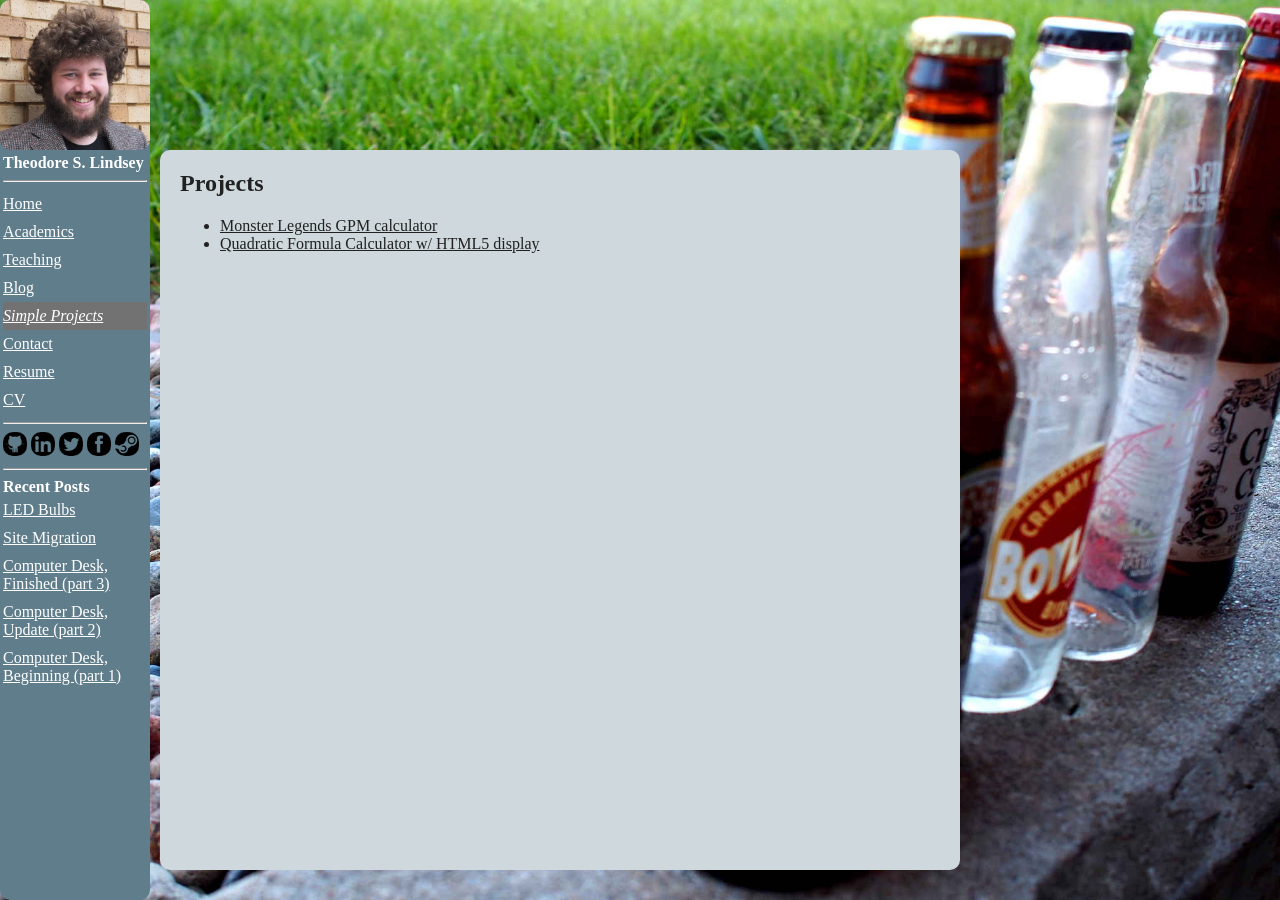
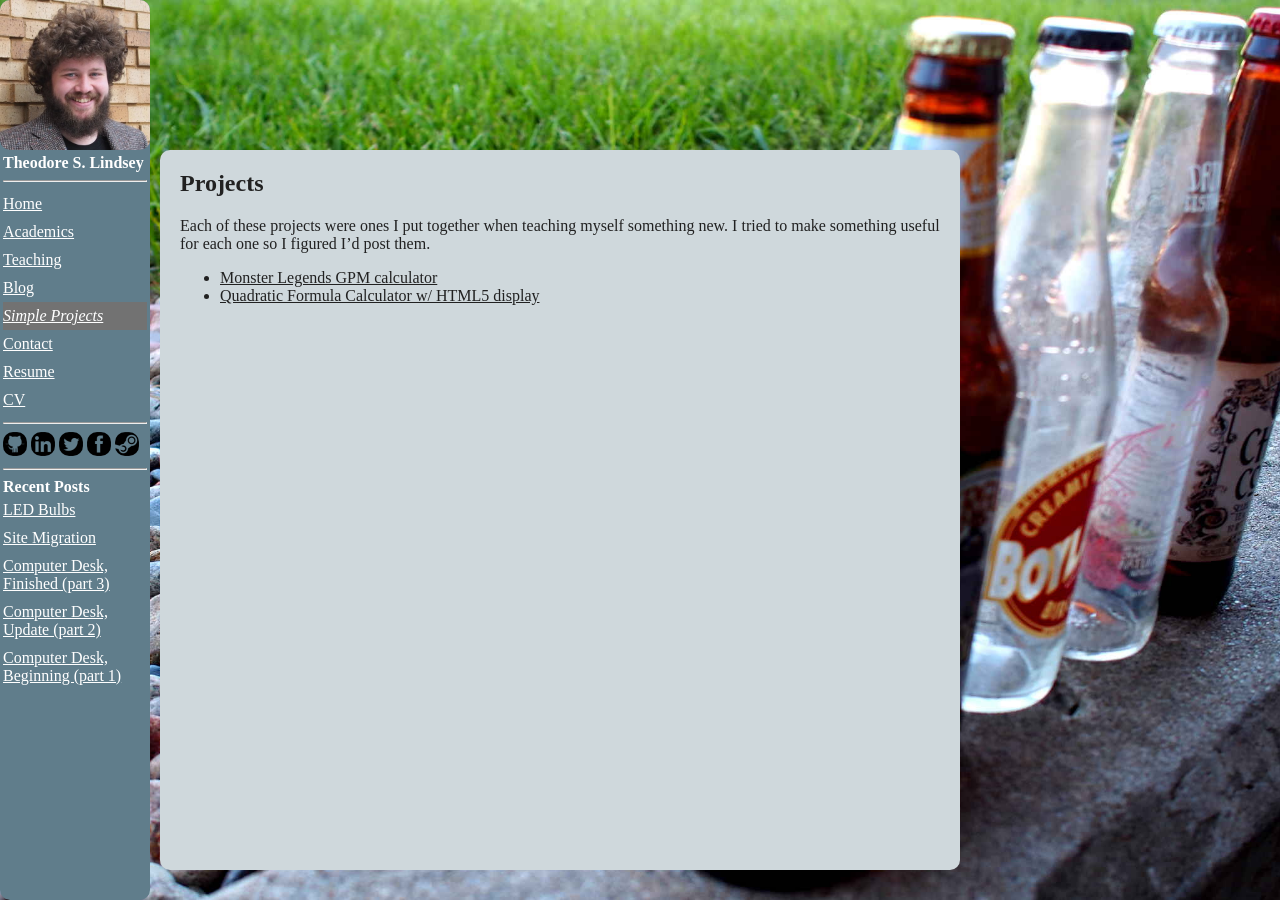
Before and after one commit to RagingRoosevelt/RagingRoosevelt.github.io, a Jekyll site: the page built from projects/index.md, in a window 1280 px wide. Built offline with Jekyll 4.4.1, drawn with Linux system fonts in a browser that asks for light colours.

Commit message:
Updated projects index page

```diff
--- a/projects/index.md
+++ b/projects/index.md
@@ -7,5 +7,8 @@ last_modified_at: 2016-03-18
 
 ## Projects
 
+Each of these projects were ones I put together when teaching myself something new.  I tried to make
+something useful for each one so I figured I'd post them.
+
 * [Monster Legends GPM calculator](./ML_GPM_calc.html)
 * [Quadratic Formula Calculator w/ HTML5 display](./quadratic.html)
```
